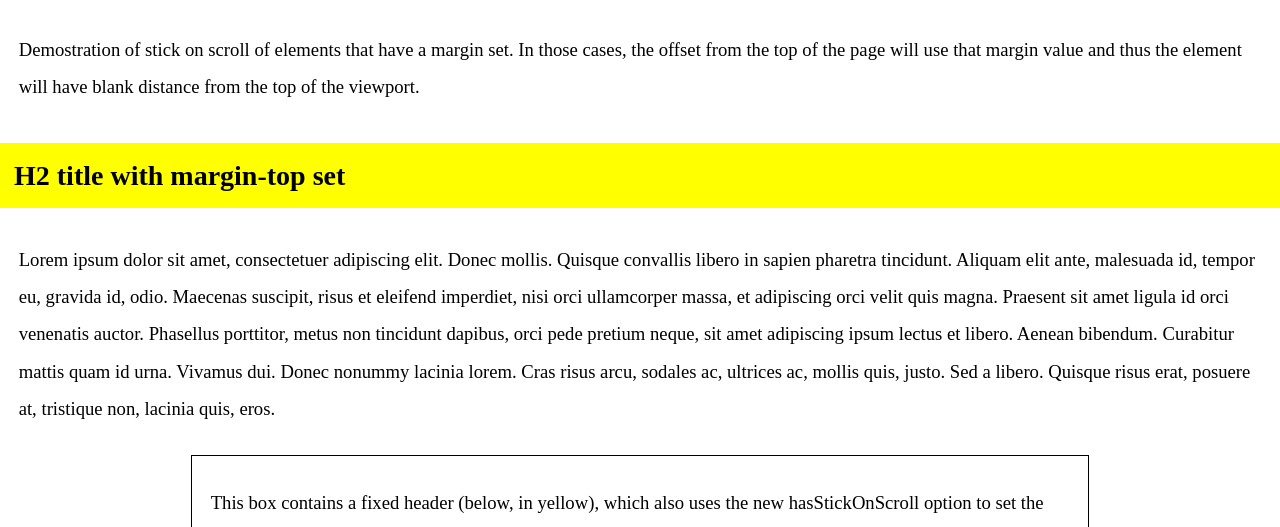
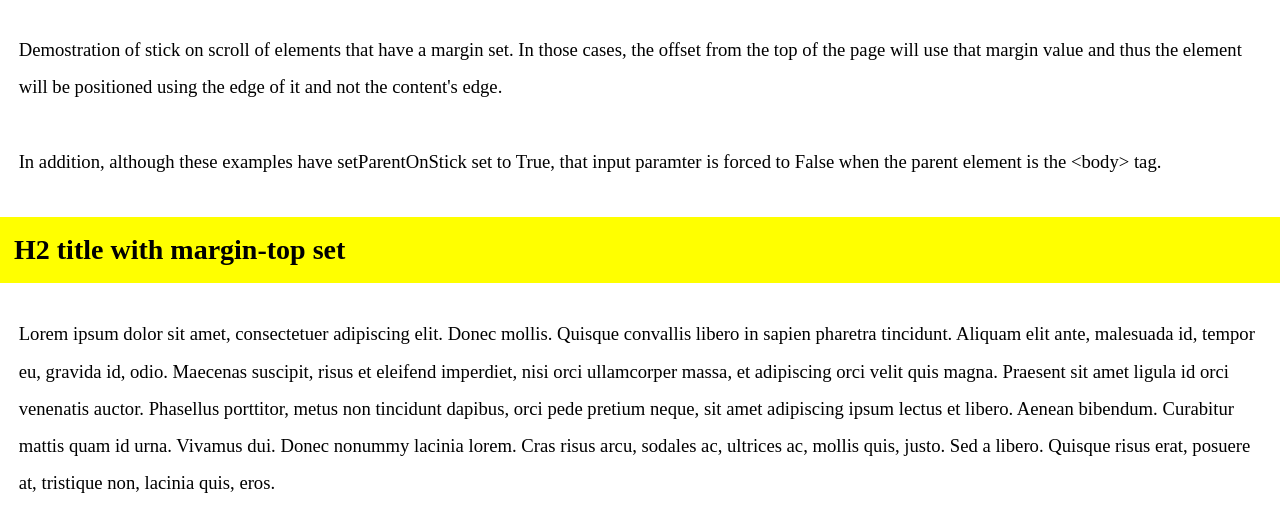
Before and after one commit to purtuga/jquery.stickOnScroll, a plain HTML site: page demo/example-04.html in a window 1280 px wide. Shown: the part 66-593 px from the top of the page. Drawn offline with nearby package versions, Linux system fonts and the light colour scheme.

Commit message:
Additional information about the demo page.

```diff
--- a/demo/example-04.html
+++ b/demo/example-04.html
@@ -68,7 +68,11 @@
     <body>
         <h1>Example Demo: Use of Headers with margin set</h1>
 
-        <p>Demostration of stick on scroll of elements that have a margin set. In those cases, the offset from the top of the page will use that margin value and thus the element will have blank distance from the top of the viewport.</p>
+        <p>Demostration of stick on scroll of elements that have a margin set. In those cases, the offset from the top of the page will use that margin value and thus the element will be positioned using the edge of it and not the content's edge.
+        </p>
+        <p>
+            In addition, although these examples have setParentOnStick set to True, that input paramter is forced to False when the parent element is the &lt;body&gt; tag.
+        </p>
 
         <h2 id="example1">H2 title with margin-top set</h2>
 
```
